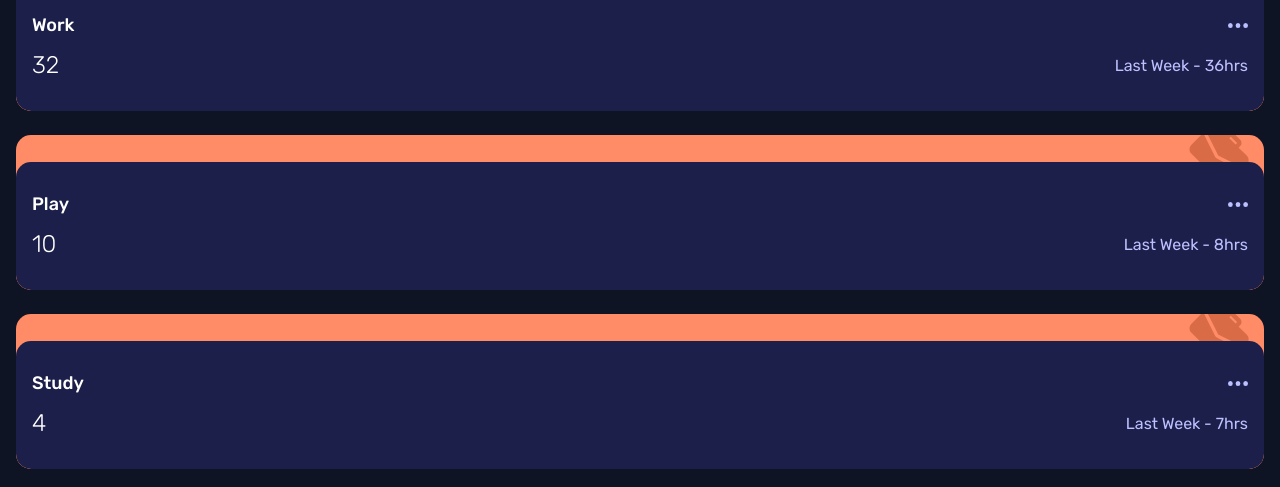
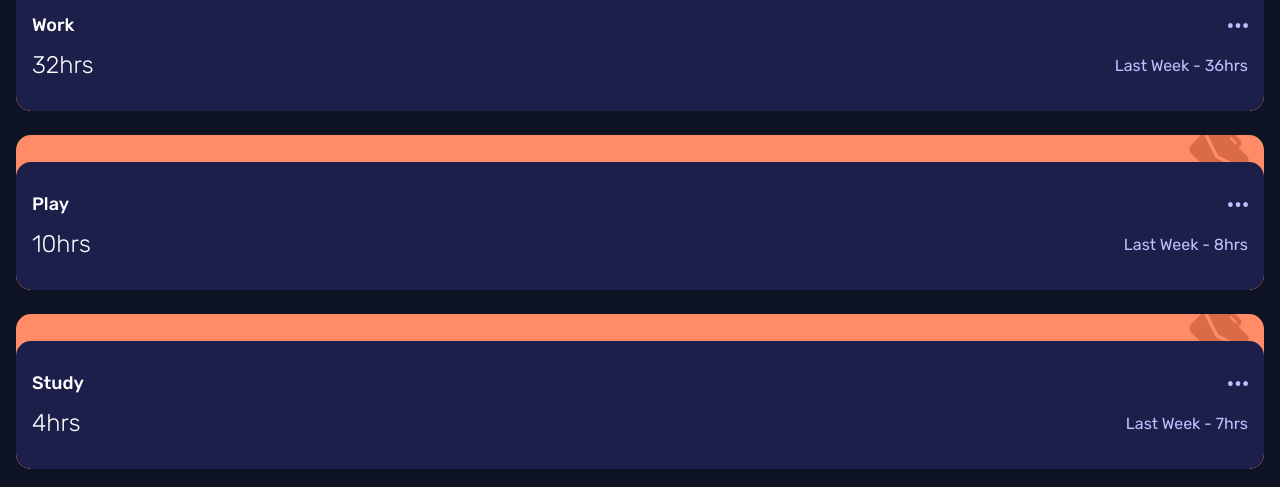
Before and after one commit to amrmabdelazeem/time-tracking-dashboard, a React (Create React App) app: page / in a window 1280 px wide. Shown: the part 304-791 px from the top of the page. Built offline with nearby package versions, Linux system fonts and the light colour scheme.

Commit message:
Minor fix with h3

```diff
--- a/src/components/Activity.jsx
+++ b/src/components/Activity.jsx
@@ -15,7 +15,7 @@ export default function Activity({title, current, previous}) {
           <img src="./images/icon-ellipsis.svg" alt="icon-ellipsis" />
         </div>
         <div className="content">
-          <h3>{current}</h3>
+          <h3>{current}hrs</h3>
           <p>Last Week - {previous}hrs</p>
         </div>
       </div>
```
